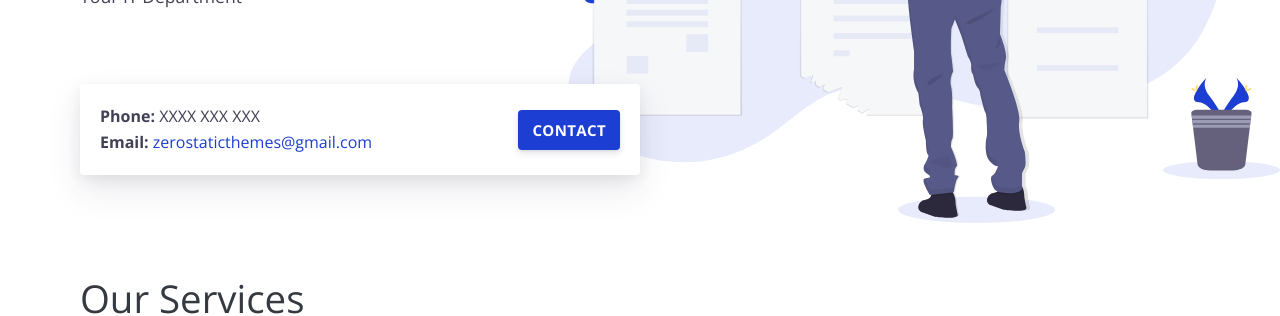
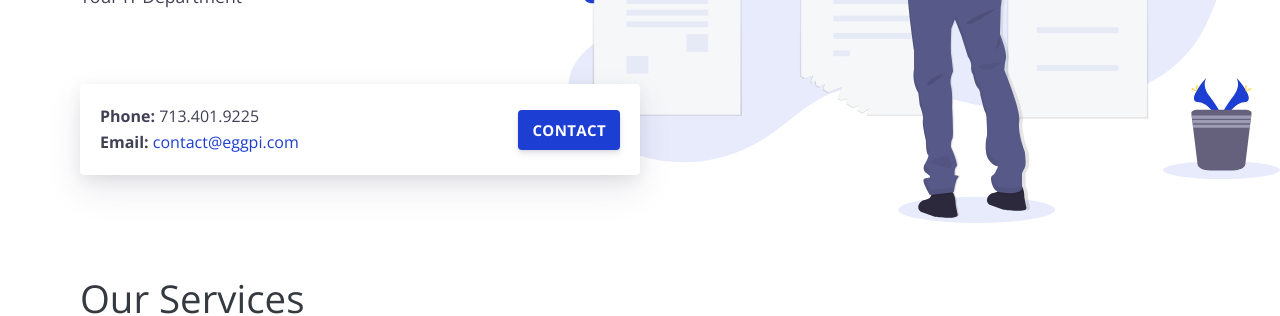
Before and after one commit to eggpi-site/eggpi-site.github.io, a Jekyll site: the page built from index.html, in a window 1280 px wide and 1400 px high. Shown: the part 332-648 px from the top of the window. Built offline with Jekyll 4.4.1, drawn with Linux system fonts in a browser that asks for light colours; some of the changed text lies outside the part shown.

Commit message:
Update contact.yml

```diff
--- a/_data/contact.yml
+++ b/_data/contact.yml
@@ -1,4 +1,4 @@
-email: 'zerostaticthemes@gmail.com'
-phone: 'XXXX XXX XXX'
-businessName: 'Hugo Serif'
+email: 'contact@eggpi.com'
+phone: '713.401.9225'
+businessName: 'EggPi IT Solutions'
 address: ''
```
